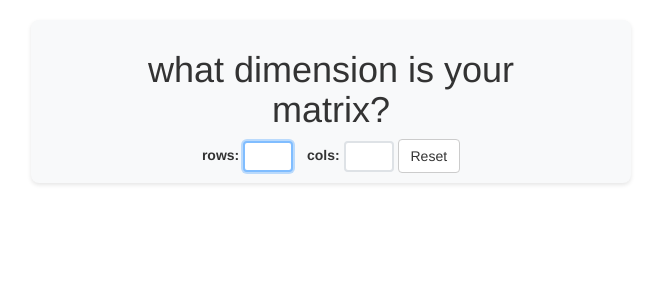
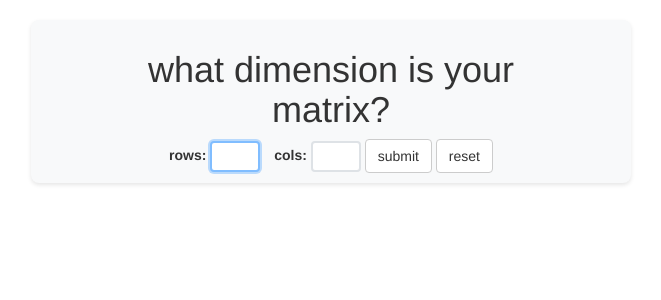
Before and after one commit to vaeryniil/row_reduction_helper, a Flask app: page / in a window 1280 px wide. Shown: the top 300 px of the page, without its empty margins (309-970 px from the left). Run offline with Flask 3, Linux system fonts and the light colour scheme; some libraries are stand-ins or nearby versions.

Commit message:
added a submit button

```diff
--- a/templates/index.html
+++ b/templates/index.html
@@ -78,7 +78,11 @@
         <input id="cols" name="cols" type="text" width="15"
                autocomplete="off" autofocus />
 
-        <button type="button" id="reset" class="btn btn-default">Reset</button>
+
+        <button type="button" id="submit" class="btn btn-default">submit</button>
+
+
+        <button type="button" id="reset" class="btn btn-default"> reset </button>
       </form>
     </div>
   </div>
```
